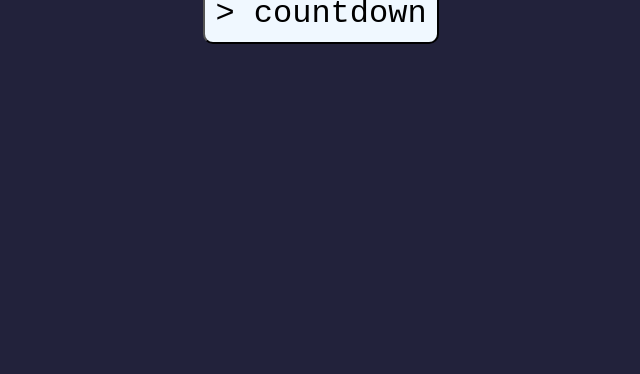
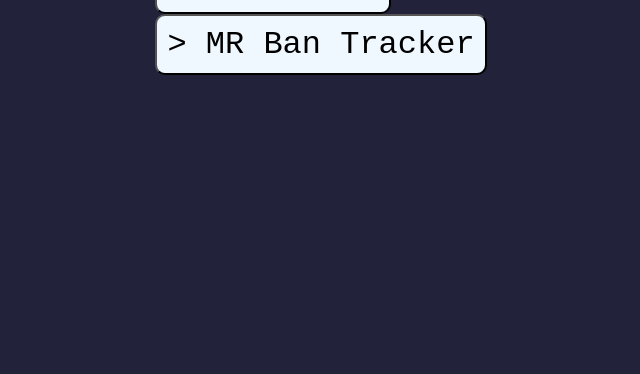
Before and after one commit to brian489/misc-project, a plain HTML site: page index.html in a window 1280 px wide. Shown: the part 426-800 px from the top of the page, without its empty margins (319-959 px from the left). Drawn offline with Linux system fonts and the light colour scheme.

Commit message:
Added Button for ban Tracker

```diff
--- a/index.html
+++ b/index.html
@@ -13,6 +13,10 @@
         <div class="button-container">
             <a href="frontend-projects/countdown/index.html"> <button id="countdown"> > countdown</button></a>
         </div>
+
+        <div class="button-container">
+            <a href="frontend-projects/ban-tracker/index.html"> <button id="countdown"> > MR Ban Tracker</button></a>
+        </div>
     </div>
 </body>
 </html>
```
